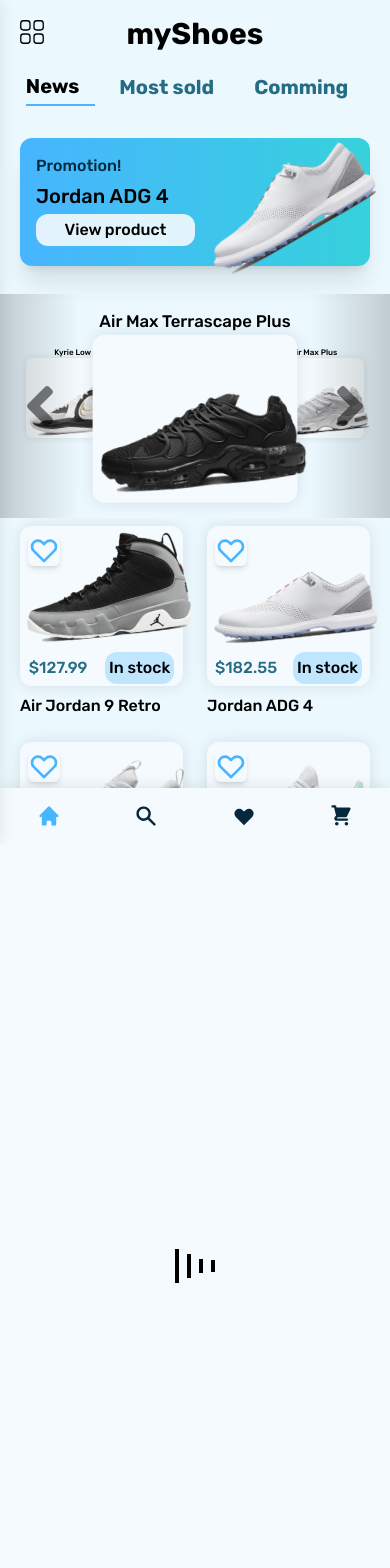
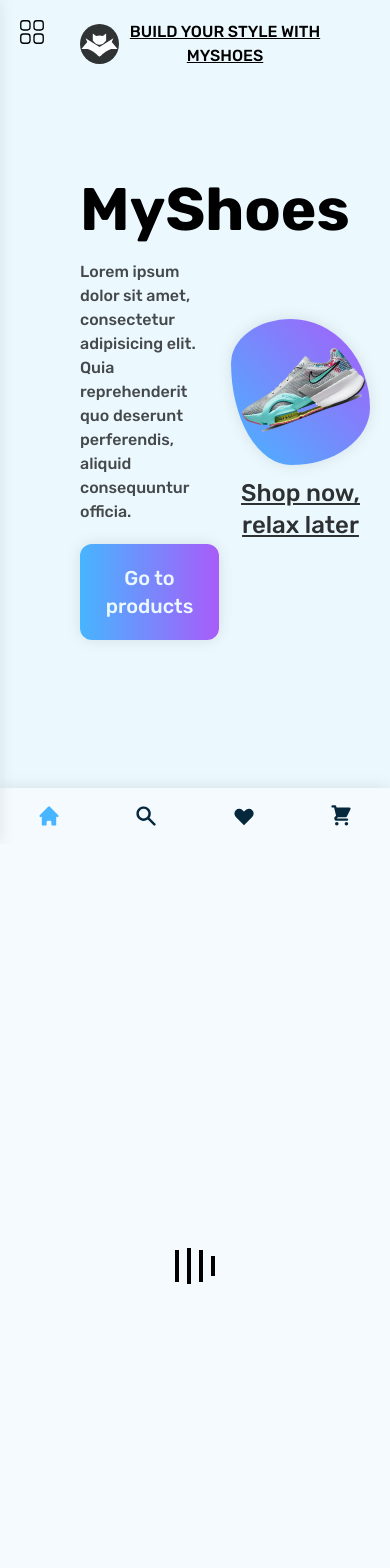
Before and after one commit to mendoza000/myshoes, a Next.js app: page / in a window 390 px wide. Shown: the top 1568 px of the page. Built offline with nearby package versions, Linux system fonts and the light colour scheme; what next-redux-wrapper would draw is missing.

Commit message:
responsive home 80%

```diff
--- a/components/BottomNavbar.jsx
+++ b/components/BottomNavbar.jsx
@@ -10,7 +10,7 @@
   return (
     <>
       {router.pathname !== "/product/[id]" && (
-        <div className="fixed bottom-0 min-w-full py-4 bottom-navbar custom-shadow bg-background_main_l">
+        <div className="fixed bottom-0 min-w-full py-4 bottom-navbar custom-shadow bg-background_main_l md:hidden">
           <ul className="flex items-center justify-around min-w-full">
             <li>
               <Link href={"/"}>
--- a/components/home/Card2.jsx
+++ b/components/home/Card2.jsx
@@ -6,7 +6,7 @@
 import { addFav, removeFav, saveFavs } from "@store/actions/fav";
 import useIntersectionObserver from "hooks/useIntersectionObserver";
 
-const Card2 = ({ name, cardPhoto, id, price, rating, isInSlider }) => {
+const Card2 = ({ name, secondaryPhotos, id, price, rating, isInSlider }) => {
   const router = useRouter();
   const dispatch = useDispatch();
   const favs = useSelector((state) => state.favs);
@@ -27,7 +27,7 @@
           name,
           price,
           rating,
-          cardPhoto,
+          secondaryPhotos,
         })
       );
     } else {
@@ -44,50 +44,50 @@
   return (
     <div
       ref={fromRef}
-      className="relative flex flex-col items-center justify-center min-w-[10rem]"
+      className="relative flex flex-col items-center justify-center min-w-[10rem] max-w-[12rem] mx-auto"
     >
-      {
-        !isInSlider &&
+      {!isInSlider && (
         <button
           onClick={handleAddToFav}
           className="absolute z-10 rounded-md shadow-md left-2 top-2"
         >
           <HiOutlineHeart
-            className={`w-8 h-8 stroke-buttons_main ${listFavsClean.length === 1 ? "fill-buttons_main" : ""
-              }`}
+            className={`w-8 h-8 stroke-buttons_main ${
+              listFavsClean.length === 1 ? "fill-buttons_main" : ""
+            }`}
           />
         </button>
-      }
-      {
-        isInSlider &&
-        <h4 className="text-center min-w-full text-md mt-2">{name}</h4>
-      }
+      )}
+      {isInSlider && (
+        <h4 className="min-w-full mt-2 text-center text-md">{name}</h4>
+      )}
       <div
         onClick={handleOpenProduct}
-        className="bg-background_main_l rounded-xl max-h-40 custom-shadow children-overflow"
+        className="relative pb-5 bg-background_main_l rounded-xl min-h-max custom-shadow children-overflow"
       >
         <Image
-          src={cardPhoto}
+          src={secondaryPhotos[0].src}
           width={200}
           height={200}
           alt={name}
-          className={`-translate-y-12 transition-transform duration-700 ${isInViewPort && "-rotate-6 scale-110 -translate-y-14"
-            }`}
+          className={`-translate-y-5 transition-transform duration-700 ${
+            isInViewPort && "-rotate-6 scale-110"
+          }`}
         />
-        {
-          !isInSlider &&
-          <div className="flex items-center justify-around min-w-full -translate-y-11">
+        {!isInSlider && (
+          <div className="flex items-center justify-around min-w-full -mt-14">
             <span className="text-fonts_secondary">${price}</span>
             <span className="p-1 bg-buttons_main bg-opacity-30 rounded-xl">
               In stock
             </span>
           </div>
-        }
+        )}
       </div>
-      {
-        !isInSlider &&
-        <h4 className="min-h-[3rem] text-left min-w-full text-md mt-2">{name}</h4>
-      }
+      {!isInSlider && (
+        <h4 className="min-h-[3rem] text-left min-w-full text-md mt-2">
+          {name}
+        </h4>
+      )}
     </div>
   );
 };
--- /dev/null
+++ b/components/home/Header.jsx
@@ -0,0 +1,64 @@
+import React from "react";
+import Image from "next/image";
+
+const Header = () => {
+  return (
+    <div className="container min-w-full min-h-screen py-5 pl-20 pr-5 mb-10 custom-shadow">
+      {/* top bar */}
+      <div className="flex items-center justify-between">
+        <Image
+          alt="logo"
+          src={"/bat-logo.svg"}
+          width={"50"}
+          height={"50"}
+          className={"opacity-80 -pr-5"}
+        />
+        <p className="text-center underline">BUILD YOUR STYLE WITH MYSHOES</p>
+        <Image
+          alt="logo"
+          src={"/bat-logo.svg"}
+          width={"50"}
+          height={"50"}
+          className={"opacity-0"}
+        />
+      </div>
+
+      {/* grid */}
+
+      <div className="grid items-center justify-center grid-cols-2 gap-3 min-h-full-force">
+        {/* col */}
+        <div className="flex flex-col justify-center min-w-full min-h-screen gap-5 -mt-20 lg:ml-24 lg:gap-8">
+          <h1 className="text-6xl font-bold">MyShoes</h1>
+          <p className="max-w-sm opacity-70">
+            Lorem ipsum dolor sit amet, consectetur adipisicing elit. Quia
+            reprehenderit quo deserunt perferendis, aliquid consequuntur
+            officia.
+          </p>
+
+          <button className="max-w-sm py-5 text-xl duration-300 bg-gradient-to-r from-buttons_main to-details custom-shadow rounded-xl text-background_main hover:scale-105">
+            Go to products
+          </button>
+        </div>
+
+        {/* col */}
+        <div className="flex flex-col items-center justify-center gap-3 -mt-10 lg:gap-7">
+          <div className="bg-gradient-to-tr from-buttons_main to-details custom-shadow custom-border animate-changeBorder">
+            <Image
+              alt="header-img"
+              width={400}
+              height={400}
+              src={"/Nike Air Zoom SuperRep 3 w/main.png"}
+              className={"-rotate-[20deg]"}
+            />
+          </div>
+
+          <p className="text-2xl text-center underline opacity-80">
+            Shop now, relax later
+          </p>
+        </div>
+      </div>
+    </div>
+  );
+};
+
+export default Header;
--- a/components/ui/PromoCard.jsx
+++ b/components/ui/PromoCard.jsx
@@ -7,7 +7,7 @@
   };
 
   return (
-    <div className="grid grid-cols-2 p-4 mx-5 mt-8 shadow-xl rounded-xl bg-gradient-to-r from-buttons_main to-[#36D1DC] max-h-32 fix-rotate min-w-[20rem] justify-center">
+    <div className="grid grid-cols-2 p-4 mt-8 shadow-xl rounded-xl bg-gradient-to-r from-buttons_main to-[#36D1DC] max-h-32 fix-rotate min-w-[20rem] max-w-[20rem] justify-center mx-auto">
       <div className="flex flex-col gap-1">
         <span className="text-fonts_main">Promotion!</span>
         <p className="text-xl">Jordan ADG 4</p>
@@ -20,12 +20,11 @@
       </div>
 
       <Image
-        src={"/Jordan ADG 4/main-card.png"}
-        layout={"responsive"}
+        src={"/Nike Air Max 90 Futura w/main.png"}
         width={200}
         height={200}
         alt="promo-img"
-        className="scale-125 -rotate-[30deg] -translate-x-5 -translate-y-20"
+        className="scale-110 -rotate-[30deg] -translate-y-10 -translate-x-0"
       />
     </div>
   );
--- a/components/ui/Slider.jsx
+++ b/components/ui/Slider.jsx
@@ -1,93 +1,103 @@
 import Card2 from "@components/home/Card2";
-import data from 'pages/api/data.json'
+import data from "pages/api/data.json";
 import React, { useEffect, useState } from "react";
-import { FaAngleRight, FaAngleLeft } from 'react-icons/fa'
+import { FaAngleRight, FaAngleLeft } from "react-icons/fa";
 
 const Slider = () => {
-  const [originalIndex, setOriginalIndex] = useState(14)
-  const [index, setIndex] = useState(originalIndex)
-  const [shoes, setShoes] = useState([])
+  const [originalIndex, setOriginalIndex] = useState(14);
+  const [index, setIndex] = useState(originalIndex);
+  const [shoes, setShoes] = useState([]);
 
   useEffect(() => {
-    const actualShoe = data.at(index)
-    const prevPrevShoe = data.at(index - 2)
-    const prevShoe = data.at(index - 1)
-    const nextShoe = data.at(index + 1)
-    const nextNextShoe = data.at(index + 2)
-    setShoes([{...prevPrevShoe, isPrevPrev: true }, {...prevShoe, isPrev: true}, {...actualShoe, isActual: true},
-       {...nextShoe, isNext:true}, {...nextNextShoe, isNextNext: true}])
-  }, [index])
+    const actualShoe = data.at(index);
+    const prevPrevShoe = data.at(index - 2);
+    const prevShoe = data.at(index - 1);
+    const nextShoe = data.at(index + 1);
+    const nextNextShoe = data.at(index + 2);
+    setShoes([
+      { ...prevPrevShoe, isPrevPrev: true },
+      { ...prevShoe, isPrev: true },
+      { ...actualShoe, isActual: true },
+      { ...nextShoe, isNext: true },
+      { ...nextNextShoe, isNextNext: true },
+    ]);
+  }, [index]);
 
   const handlePrevIndex = () => {
-    const newArray = Array.from(shoes)
-    .map((shoe) => {
+    const newArray = Array.from(shoes).map((shoe) => {
       if (shoe.isPrevPrev) {
-        shoe.isPrevPrev = false
-        shoe.isPrev = true
+        shoe.isPrevPrev = false;
+        shoe.isPrev = true;
+      } else if (shoe.isPrev) {
+        shoe.isPrev = false;
+        shoe.isActual = true;
+      } else if (shoe.isActual) {
+        shoe.isActual = false;
+        shoe.isNext = true;
+      } else if (shoe.isNext) {
+        shoe.isNext = false;
+        shoe.isNextNext = true;
+      } else if (shoe.isNextNext) {
+        shoe.isNextNext = false;
+        shoe.isPrevPrev = true;
       }
-      else if (shoe.isPrev) {
-        shoe.isPrev = false
-        shoe.isActual = true
+      return shoe;
+    });
+    setShoes(newArray);
+  };
+  const handleNextIndex = () => {
+    const newArray = Array.from(shoes).map((shoe) => {
+      if (shoe.isPrevPrev) {
+        shoe.isPrevPrev = false;
+        shoe.isNextNext = true;
+      } else if (shoe.isPrev) {
+        shoe.isPrev = false;
+        shoe.isPrevPrev = true;
+      } else if (shoe.isActual) {
+        shoe.isActual = false;
+        shoe.isPrev = true;
+      } else if (shoe.isNext) {
+        shoe.isNext = false;
+        shoe.isActual = true;
+      } else if (shoe.isNextNext) {
+        shoe.isNextNext = false;
+        shoe.isNext = true;
       }
-      else if (shoe.isActual) {
-        shoe.isActual = false
-        shoe.isNext = true
-      }
-      else if (shoe.isNext) {
-        shoe.isNext = false
-        shoe.isNextNext = true
-      }
-      else if (shoe.isNextNext) {
-        shoe.isNextNext = false
-        shoe.isPrevPrev = true
-      }
-    return shoe
-    })
-    setShoes(newArray)
-  }
-  const handleNextIndex = () => {
-    const newArray = Array.from(shoes)
-    .map((shoe) => {
-      if (shoe.isPrevPrev) {
-        shoe.isPrevPrev = false
-        shoe.isNextNext = true
-      }
-      else if (shoe.isPrev) {
-        shoe.isPrev = false
-        shoe.isPrevPrev = true
-      }
-      else if (shoe.isActual) {
-        shoe.isActual = false
-        shoe.isPrev = true
-      }
-      else if (shoe.isNext) {
-        shoe.isNext = false
-        shoe.isActual = true
-      }
-      else if (shoe.isNextNext) {
-        shoe.isNextNext = false
-        shoe.isNext = true
-      }
-    return shoe
-    })
-    setShoes(newArray)
-  }
+      return shoe;
+    });
+    setShoes(newArray);
+  };
 
   return (
-    <div className="flex relative gap-3 px-5 w-full h-56 overflow-hidden mt-7">
-      <button className="grid place-content-center absolute z-20 bg-gradient-to-r from-[rgba(25,25,25,0.2)] to-transparent h-full w-20 top-0 left-0" onClick={handlePrevIndex}>
-        <FaAngleLeft className="w-16 h-16 opacity-50" />
+    <div className="relative flex w-full h-56 gap-3 px-5 overflow-hidden mt-7">
+      <button
+        className="absolute top-0 left-0 z-20 grid w-20 h-full place-content-center"
+        onClick={handlePrevIndex}
+      >
+        <FaAngleLeft className="w-16 h-16 opacity-90 fill-fonts_main" />
       </button>
-      {
-        shoes?.map(shoe => {
-          return <div key={shoe.id} className={`transition-all duration-200 absolute ${shoe.isActual ? 'scale-105 z-20 left-1/2 -translate-x-1/2 top-3' : 'scale-50 pointer-events-none '}
-          ${shoe.isPrev ? '-left-6' : ''} ${shoe.isNext ? '-right-6' : ''} ${shoe.isPrevPrev || shoe.isNextNext ? 'hidden' : ''}`}>
+      {shoes?.map((shoe) => {
+        return (
+          <div
+            key={shoe.id}
+            className={`transition-all duration-200 absolute ${
+              shoe.isActual
+                ? "scale-105 z-20 left-1/2 -translate-x-1/2 top-3"
+                : "scale-50 pointer-events-none "
+            }
+          ${shoe.isPrev ? "-left-6" : ""} ${shoe.isNext ? "-right-6" : ""} ${
+              shoe.isPrevPrev || shoe.isNextNext ? "hidden" : ""
+            }`}
+          >
             <Card2 {...shoe} isInSlider={true} />
           </div>
-        })
-      }
-      <button className="grid place-content-center absolute z-20 bg-gradient-to-r to-[rgba(25,25,25,0.2)] from-transparent h-full w-20 top-0 right-0" onClick={handleNextIndex}>
-        <FaAngleRight className="w-16 h-16 opacity-50" />
+        );
+      })}
+      <button
+        className="absolute top-0 right-0 z-20 grid w-20 h-full place-content-center"
+        onClick={handleNextIndex}
+      >
+        <FaAngleRight className="w-16 h-16 opacity-90 fill-fonts_main" />
       </button>
     </div>
   );
--- a/pages/index.js
+++ b/pages/index.js
@@ -8,6 +8,7 @@
 import Slider from "@components/ui/Slider";
 import useIntersectionObserver from "hooks/useIntersectionObserver";
 import Card2 from "@components/home/Card2";
+import Header from "@components/home/Header";
 
 export default function Home() {
   const dispatch = useDispatch();
@@ -22,9 +23,10 @@
     <>
       <div
         className={`fixed h-screen w-screen grid place-content-center z-[100] pointer-events-all translate-y-none transition-transform
-       bg-background_main_l ${imagesLoaded &&
-          " animate-splashBounce pointer-events-none translate-y-full "
-          }`}
+      bg-background_main_l ${
+        imagesLoaded &&
+        " animate-splashBounce pointer-events-none translate-y-full "
+      }`}
       >
         <div className="waveform">
           <div className="waveform__bar"></div>
@@ -34,7 +36,10 @@
         </div>
       </div>
       <div className="container min-h-screen bg-background_main animate__animated animate__fadeIn animate__faster">
-        <div className="flex items-center justify-center px-6 py-4">
+        {/* header only md & lg */}
+        <Header />
+
+        <div className="flex items-center justify-center px-6 py-4 md:hidden">
           <h1 className="text-3xl font-bold text-center fill-fonts_main ">
             myShoes
           </h1>
@@ -55,7 +60,7 @@
 
           <PromoCard />
           <Slider />
-          <div className="grid justify-center w-full h-full grid-cols-2 px-5 py-2 mb-10 overflow-hidden gap-x-6">
+          <div className="grid items-center justify-center w-full h-full grid-cols-2 px-5 py-2 mb-10 overflow-hidden gap-x-6 md:gap-x-0 md:max-w-[93%] md:ml-14 md:grid-cols-3 md:gap-y-5 md:mb-0 lg:grid-cols-4">
             {data.map((shoe) => {
               return <Card2 key={shoe.id} {...shoe} />;
             })}
--- a/styles/globals.css
+++ b/styles/globals.css
@@ -15,7 +15,7 @@
 
 .children-overflow span {
   pointer-events: none;
-  overflow: visible!important;
+  overflow: visible !important;
 }
 .custom-shadow {
   box-shadow: rgba(0, 0, 0, 0.1) 0px 0px 15px 0px;
@@ -75,10 +75,32 @@
 }
 
 .select-label:checked + label {
-  background-color: #47B5FF;
+  background-color: #47b5ff;
   color: white;
-  box-shadow: -3px 3px 7px -1px rgba(0,0,0,0.4);
-  -webkit-box-shadow: -3px 3px 7px -1px rgba(0,0,0,0.4);
-  -moz-box-shadow: -3px 3px 7px -1px rgba(0,0,0,0.4);
-  transform:translateY(-2px);
+  box-shadow: -3px 3px 7px -1px rgba(0, 0, 0, 0.4);
+  -webkit-box-shadow: -3px 3px 7px -1px rgba(0, 0, 0, 0.4);
+  -moz-box-shadow: -3px 3px 7px -1px rgba(0, 0, 0, 0.4);
+  transform: translateY(-2px);
 }
+
+.min-h-full-force {
+  height: 100% !important;
+}
+
+@keygrames changeBorder {
+  0% {
+    border-radius: 58% 42% 36% 64% / 54% 48% 52% 46%;
+  }
+
+  100 {
+    border-radius: 43% 57% 57% 43% / 30% 61% 39% 70%;
+  }
+}
+
+.custom-border {
+  /* border-radius: 58% 42% 36% 64% / 54% 48% 52% 46%;
+  animation-name: changeBorder;
+  animation-timing-function: ease-in-out;
+  animation-direction: alternate-reverse;
+  animation-duration: 5s; */
+}
--- a/tailwind.config.js
+++ b/tailwind.config.js
@@ -13,28 +13,37 @@
       buttons_main: "#47B5FF",
       fonts_secondary: "#256D85",
       details: "#A85CF9",
-      black: '#000',
-      light_gray: 'rgb(202, 202, 202)',
-      dark_gray: "rgb(61, 61, 61)"
+      black: "#000",
+      light_gray: "rgb(202, 202, 202)",
+      dark_gray: "rgb(61, 61, 61)",
     },
     extend: {
       fontFamily: {
-        Rubik: ["Rubik", "sans-serif"]
+        Rubik: ["Rubik", "sans-serif"],
       },
-    screens: {
-      'tall': {'raw': '(min-height: 785px)'}
-    }
+      screens: {
+        tall: { raw: "(min-height: 785px)" },
+      },
     },
     keyframes: {
-      'splashBounce': {
-        '0%': {'transform': 'translateY(0%)'},
-        '50%': {'transform': 'translateY(-6%)'},
-        '100%': {'transform': 'translateY(100%)'}
-      }
+      splashBounce: {
+        "0%": { transform: "translateY(0%)" },
+        "50%": { transform: "translateY(-6%)" },
+        "100%": { transform: "translateY(100%)" },
+      },
+      changeBorder: {
+        "0%": {
+          "border-radius": "58% 42% 36% 64% / 54% 48% 52% 46%;",
+        },
+        "100%": {
+          "border-radius": "43% 57% 57% 43% / 30% 61% 39% 70%",
+        },
+      },
     },
     animation: {
-      'splashBounce': 'splashBounce .7s ease-in-out'
-    }
+      splashBounce: "splashBounce .7s ease-in-out",
+      changeBorder: "changeBorder 3s ease-in-out infinite alternate-reverse",
+    },
   },
   plugins: [],
 };
```
Also changed, not shown: pages/api/data.json (+19 -133 lines), public/bat-logo.svg (added), 1 other file (tests, documents, lock files or other folders).
